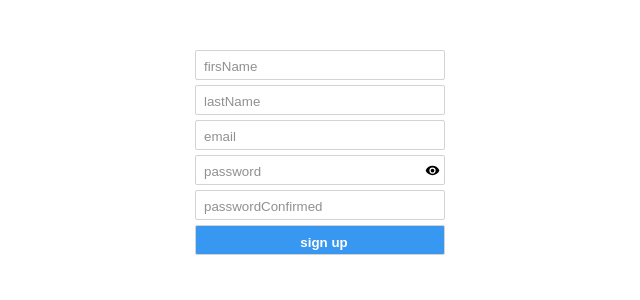
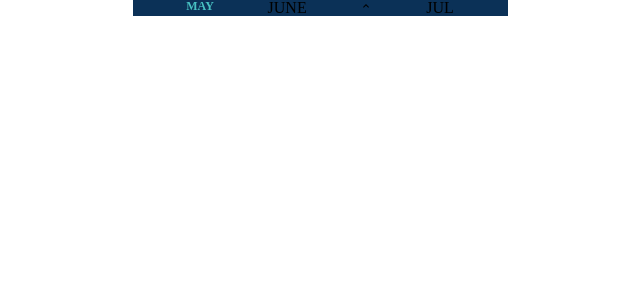
Before and after one commit to VerumQuark/coachList, a React (Create React App) app: page / in a window 1280 px wide. Shown: the top 300 px of the page, without its empty margins (320-960 px from the left). Built offline with nearby package versions, Linux system fonts and the light colour scheme.

Commit message:
start write calendar

```diff
--- a/src/App.js
+++ b/src/App.js
@@ -1,106 +1,21 @@
 import React, { Component }  from 'react';
 import styles                from './app.module.css';
-import Icon                  from '@mdi/react';
-import { mdiEye, mdiEyeOff } from '@mdi/js';
+import CalendarNav from './components/header/index.js'
 
 class App extends Component {
 
   constructor (props) {
     super( props );
     this.state = {
-      data: {
-        firstName: '',
-        lastName: '',
-        email: '',
-        password: '', //A-Z a-z 0-9 {8,}
-      },
-      isHidden: true,
     };
   }
 
-  handleChange = (e) => {
-    const { target: { name, value } } = e;
-
-    this.setState( {
-                     [name]: value,
-                   }
-    );
-  };
-
-  sendRequest = () => {
-
-    const options = {
-      method: 'POST',
-      body: JSON.stringify( this.state.data ),
-      headers: {
-        'Content-type': 'application/json'
-      }
-    };
-
-    fetch( 'http://192.168.0.106:3000/authorization/sign_up', options )
-      .then( response => response.json() )
-      .then( user => {
-        this.setState( {
-                         user,
-                       } );
-        sessionStorage.setItem( 'USER', JSON.stringify( user )
-        );
-      } );
-  };
-
-  handleSubmit = (e) => {
-    e.preventDefault();
-    this.sendRequest();
-  };
 
   render () {
 
-    const { isHidden } = this.state;
-
     return (
-      <form onSubmit={this.handleSubmit} className={`${styles.flexBoxContainer} ${styles.signUpForm}`}>
-        <input type='text'
-               name='firstName'
-               placeholder='firsName'
-               onChange={this.handleChange}/>
-        <input type='text'
-               name='lastName'
-               placeholder='lastName'
-               onChange={this.handleChange}/>
-        <input type='text'
-               name='email'
-               placeholder='email'
-               onChange={this.handleChange}/>
-        <input type={isHidden
-                     ? 'password'
-                     : 'text'}
-               name='password'
-               placeholder='password'
-               onChange={this.handleChange}/>
-        <Icon onMouseDown={() => {
-          console.log("hehe");
-          this.setState( {
-                           isHidden: false,
-                         });
-        }} onMouseUp={() => {
-          console.log("hoho");
-          this.setState( {
-                           isHidden: true
-                         } );
-        }}
-              path={isHidden
-                    ? mdiEye
-                    : mdiEyeOff}/>
-        <input type={isHidden
-                     ? 'password'
-                     : 'text'}
-               name='passwordConfirmed'
-               placeholder='passwordConfirmed'
-               onChange={this.handleChange}/>
-        <input type='submit'
-               value='sign up'
-               className={`${styles.signUpButton}`}/>
-      </form>);
+      <CalendarNav/>
+    );
 
   }
 
--- a/src/app.module.css
+++ b/src/app.module.css
@@ -1,53 +1,15 @@
 @import "reset.css";
 
+* {
+    box-sizing: border-box;
+}
+
 body {
+    --primary-color: #0B3157;
+    --secondary-color: #FFF;
+    --accent-color: #48C1C2;
+    --attention-color: #F06543;
     display: flex;
     margin: 0 auto;
     justify-content: center;
 }
-
-.signUpButton {
-    background-color: #3897F0;
-    color: #FFFFFF;
-    border: 2px solid #3897F0;
-    text-align: center;
-    padding: 0;
-    font-weight: bold;
-}
-
-.flexBoxContainer{
-    display: flex;
-}
-
-.signUpForm{
-    margin-top: 50px;
-    flex-direction: column;
-}
-
-.signUpForm > input {
-    width: 250px;
-    height: 30px;
-    padding: 9px 0 7px 8px ;
-    box-sizing: border-box;
-    border-radius: 2px ;
-    border: 0.5px solid lightgray;
-}
-
-
-.signUpForm > input + input {
-    margin-top: 5px;
-}
-
-
-
-::placeholder {
-    opacity:0.8;
-}
-
-.signUpForm > svg {
-    height: 15px;
-    margin-top: -22px;
-    margin-left: 230px;
-    margin-bottom: 12px;
-    max-width: 15px;
-}
--- /dev/null
+++ b/src/components/header/header.module.css
@@ -0,0 +1,18 @@
+.nav{
+    width: 375px;
+    background-color: var( --primary-color);
+    position: relative;
+    text-transform: uppercase;
+    display: flex;
+    justify-content: space-evenly;
+}
+
+.sideMonth{
+    font-size: 12px;
+    font-weight: 700;
+    color: var( --accent-color );
+}
+
+.navArrow{
+    height: 12px;
+}
--- /dev/null
+++ b/src/components/header/index.js
@@ -0,0 +1,39 @@
+import React, { Component } from 'react';
+import styles               from './header.module.css';
+import Icon                 from '@mdi/react';
+import { mdiChevronDown }   from '@mdi/js';
+
+class CalendarNav extends Component {
+
+  constructor (props) {
+    super( props );
+    this.state = {
+      prevMonth: 'MAY',
+      nextMonth: 'JUL',
+      currentMonth: 'JUNE'
+    };
+  }
+
+  render () {
+    return (
+      <div className={styles.nav}>
+        <h2 className={styles.sideMonth}>
+          {this.state.prevMonth}
+        </h2>
+
+        <h1>
+          {this.state.currentMonth}
+        </h1>
+        <Icon className={styles.navArrow}
+          path={mdiChevronDown}
+              vertical={true}/>
+
+        <h2>
+          {this.state.nextMonth}
+        </h2>
+      </div>
+    );
+  }
+}
+
+export default CalendarNav;
```
Also changed, not shown: public/events.json (added, +36 -0 lines), src/components/data/index.js (added, +23 -0 lines).
